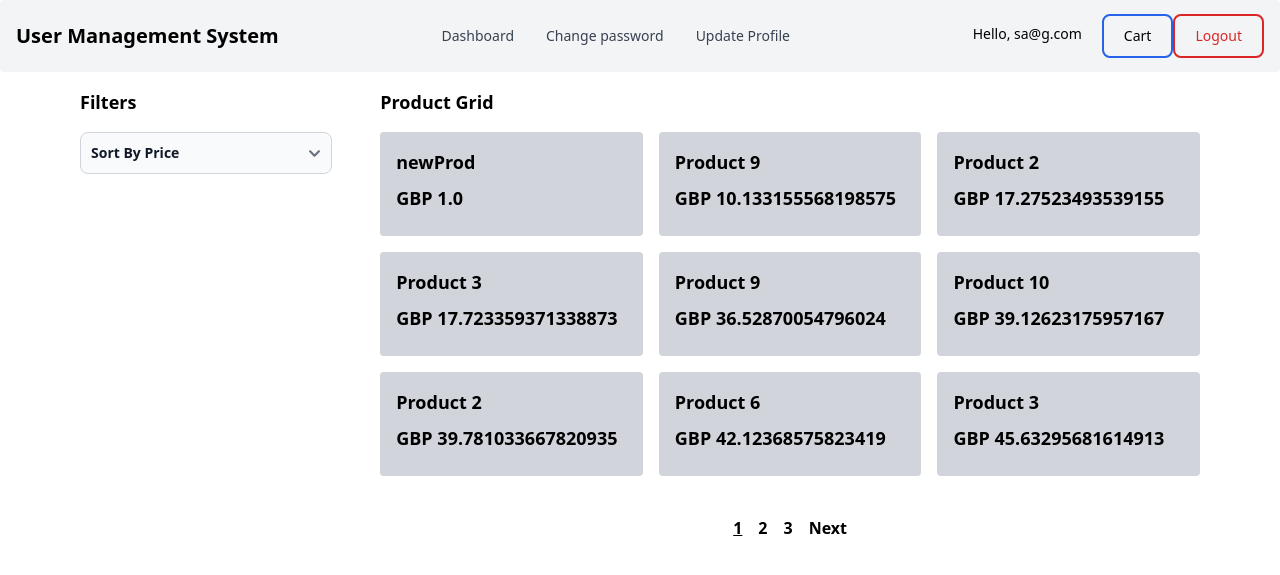
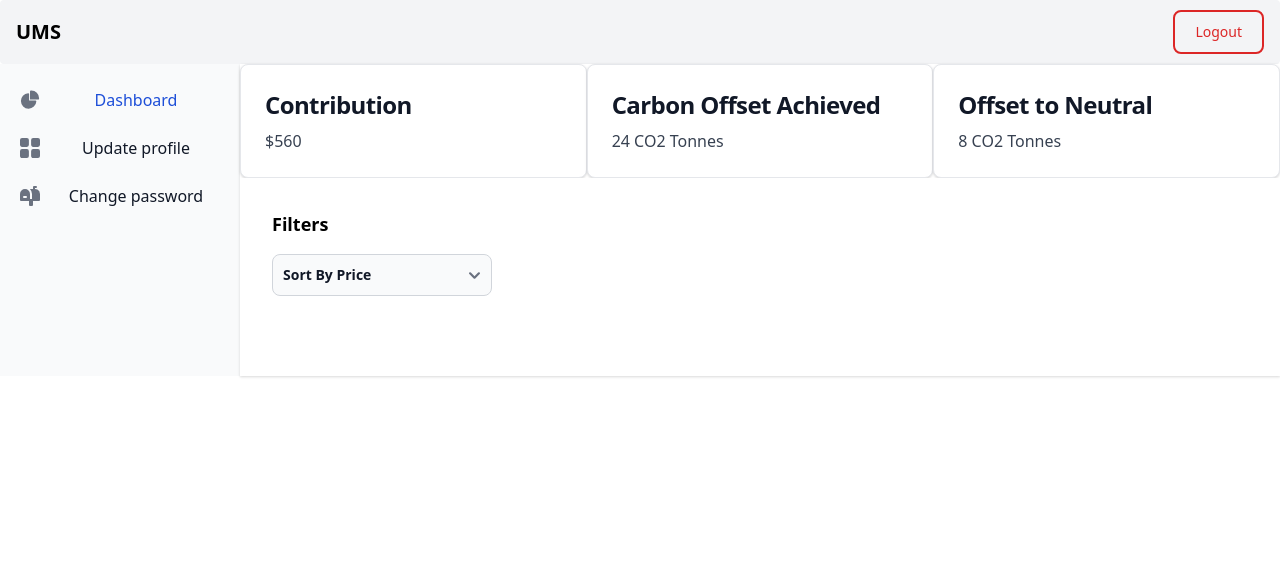
Before and after one commit to sammygojs/Flask_User_managementApp, a Flask app: page /user/dashboard in a window 1280 px wide. Shown: the top 575 px of the page. Run offline with Flask 3, Linux system fonts and the light colour scheme; a user stored in the database is signed in; style sheets or scripts are compiled from the project's sources; some libraries are stand-ins or nearby versions.

Commit message:
Adding sidebar to all pages and replacing navbar

```diff
--- a/main.py
+++ b/main.py
@@ -8,7 +8,7 @@
 import os
 app=Flask(__name__)
 app.config["SECRET_KEY"]='65b0b774279de460f1cc5c92'
-app.config['SQLALCHEMY_DATABASE_URI']="sqlite:///ums.sqlite"
+app.config['SQLALCHEMY_DATABASE_URI']='mysql://root:@localhost/ums'
 app.config['SQLALCHEMY_TRACK_MODIFICATIONS']=False
 app.config["SESSION_PERMANENT"]=False
 app.config["SESSION_TYPE"]='filesystem'
@@ -102,13 +102,14 @@
     Product(pname="Product 12", price=random.uniform(10.0, 100.0), photoURI='https://example.com/photo1.jpg'),
 ]
 
+
 #create table
 with app.app_context():
     # for data in mock_products:
         # product = Product(data)
         # db.session.add(data)
     # User().query.filter_by(id=1).update(dict(status=0))
-    # db.create_all()
+    db.create_all()
     # Product().query.delete()
     # print(Product().query.all())
     # db.drop_all()
--- a/requirements.txt
+++ b/requirements.txt
@@ -4,3 +4,4 @@
 flask-bcrypt
 reportlab
 build
+MySQLdb
--- a/templates/admin/addProduct.html
+++ b/templates/admin/addProduct.html
@@ -38,7 +38,11 @@
     </div>
 </body>
 </html> -->
-<section class="dark:bg-gray-900">
+<div class="flex">
+
+    <!-- New column -->
+    {% include 'admin/sideBar.html' %}
+<section class="dark:bg-gray-900 flex-auto shadow-md">
 
 
     <div class="flex flex-col items-center justify-center px-6 py-8 mx-auto my-20 lg:py-0 ">
--- a/templates/admin/admin-update-profile.html
+++ b/templates/admin/admin-update-profile.html
@@ -53,7 +53,11 @@
         </div>
 
     </div> -->
-    <section class="dark:bg-gray-900">
+    <div class="flex">
+
+        <!-- New column -->
+        {% include 'admin/sideBar.html' %}
+    <section class="dark:bg-gray-900 flex-auto md:shadow">
 
 
         <div class="flex flex-col items-center justify-center px-6 py-8 mx-auto my-20 lg:py-0 ">
--- a/templates/admin/layout.html
+++ b/templates/admin/layout.html
@@ -8,7 +8,9 @@
     {%else%}
     <title>User Management System</title>
     {%endif%}
-    <link rel="stylesheet" href="{{url_for('static',filename='dist/css/output.css')}}">
+    <link href="https://cdn.jsdelivr.net/npm/tailwindcss@2.2.19/dist/tailwind.min.css" rel="stylesheet">
+
+    <!-- <link rel="stylesheet" href="{{url_for('static',filename='dist/css/output.css')}}"> -->
     <!-- <link rel="stylesheet" href="https://maxcdn.bootstrapcdn.com/bootstrap/3.4.1/css/bootstrap.min.css"> -->
 
     <!-- <link rel="stylesheet" href="https://stackpath.bootstrapcdn.com/bootstrap/4.3.1/css/bootstrap.min.css" integrity="sha384-ggOyR0iXCbMQv3Xipma34MD+dH/1fQ784/j6cY/iJTQUOhcWr7x9JvoRxT2MZw1T" crossorigin="anonymous"> -->
--- a/templates/admin/user-change-password.html
+++ b/templates/admin/user-change-password.html
@@ -40,7 +40,11 @@
         </div>
 
     </div> -->
-    <section class="dark:bg-gray-900">
+    <div class="flex">
+
+        <!-- New column -->
+        {% include 'admin/sideBar.html' %}
+    <section class="dark:bg-gray-900 shadow-md flex-auto">
 
 
         <div class="flex flex-col items-center justify-center px-6 py-8 mx-auto my-20 lg:py-0 ">
--- a/templates/user/dashboard.html
+++ b/templates/user/dashboard.html
@@ -2,8 +2,8 @@
 
 {% block content %}
 {% include 'user/navbar.html' %}
-<div class="container">
-    {% with messages=get_flashed_messages(with_categories=true) %}
+<!-- <div class="container"> -->
+    <!-- {% with messages=get_flashed_messages(with_categories=true) %}
     {% if messages %}
     {% for category,message in messages %}
     <div class="alert alert-{{category}}">
@@ -11,18 +11,18 @@
     </div>
     {% endfor %}
     {% endif %}
-    {% endwith %}
-    {% if users %}
-    <div class="text-center">
-        <!-- <a class="text-center" href="/cart">Cart -->
-            <!-- ({{cartSize}}) -->
-        <!-- </a> -->
-        <!-- <button><a href="/generate-pdf">Print user details</a></button> -->
-    </div>
-    {% endif %}
+    {% endwith %} -->
 
     <!-- Show products -->
-    {% include 'user/productsView.html' %}
 
-</div>
+    <div class="flex">
+        {% include 'user/sideBar.html' %}
+        {% include 'user/productsView.html' %}
+
+<!-- </div> -->
+<script>
+    var dashboard = document.getElementById("dashboard");
+    // dashboard.classList.remove('text-gray-700')
+    dashboard.classList.add('text-blue-700');
+  </script>
 {% endblock content %}
--- a/templates/user/navbar.html
+++ b/templates/user/navbar.html
@@ -18,17 +18,22 @@
   <header>
     <nav class="bg-gray-100 border-gray-200 px-2 sm:px-4 py-2.5 rounded dark:bg-gray-900">
         <div class="container flex flex-wrap items-center justify-between mx-auto">
-            <a href="https://flowbite.com/" class="flex items-center">
+            <a href="user/dashboard" class="flex items-center">
                 <!-- <img src="https://flowbite.com/docs/images/logo.svg" class="h-6 mr-3 sm:h-9" alt="Flowbite Logo"> -->
-                <span class="self-center text-xl font-semibold whitespace-nowrap dark:text-white">User Management System</span>
+                <span class="self-center text-xl font-semibold whitespace-nowrap dark:text-white">UMS</span>
             </a>
             <div class="flex md:order-2">
                 {% if users %}
                     <h3
                     class="border-solid focus:outline-none focus:ring-blue-300 font-medium rounded-lg text-sm px-5 py-2.5 text-center mr-3 md:mr-0 dark:bg-blue-600 dark:hover:bg-blue-700 dark:focus:ring-blue-800">
                     Hello, {{users.email}}</h3>
-                    <a href="/cart" class="border-solid focus:outline-none focus:ring-blue-300 font-medium rounded-lg text-sm px-5 py-2.5 text-center border-blue-600 border-2">
-                    Cart</a>
+                    <a href="/cart" class="flex flex-row shadow focus:outline-none focus:ring-blue-300 font-medium rounded-lg text-sm px-5 py-2.5 text-center ">
+                    Cart
+                    <svg class="w-6 h-6 text-gray-800 dark:text-white" aria-hidden="true" xmlns="http://www.w3.org/2000/svg" fill="none" viewBox="0 0 24 24">
+                        <path stroke="currentColor" stroke-linecap="round" stroke-linejoin="round" stroke-width="2" d="M5 4h1.5L9 16m0 0h8m-8 0a2 2 0 1 0 0 4 2 2 0 0 0 0-4Zm8 0a2 2 0 1 0 0 4 2 2 0 0 0 0-4Zm-8.5-3h9.3L19 7H7.3"/>
+                    </svg>
+                    </a>
+
                   {% endif %}
                 <a href="/user/logout">
                     <button type="button"
@@ -47,7 +52,7 @@
                     </svg>
                 </button>
             </div>
-            <div class="items-center justify-between hidden w-full md:flex md:w-auto md:order-1" id="navbar-cta">
+            <!-- <div class="items-center justify-between hidden w-full md:flex md:w-auto md:order-1" id="navbar-cta">
                 <ul
                     class="flex flex-col p-4 mt-4 border border-gray-100 rounded-lg bg-gray-50 md:flex-row md:space-x-8 md:mt-0 md:text-sm md:font-medium md:border-0 md:bg-gray-100 dark:bg-gray-800 md:dark:bg-gray-900 dark:border-gray-700">
                     <li>
@@ -68,13 +73,8 @@
                           class="block py-2 pl-3 pr-4 text-gray-700 rounded hover:bg-gray-100 md:hover:bg-transparent md:hover:text-blue-700 md:p-0 md:dark:hover:text-white dark:text-gray-400 dark:hover:bg-gray-700 dark:hover:text-white md:dark:hover:bg-transparent dark:border-gray-700">
                           Update Profile</a>
                   </li>
-                    <!-- <li>
-                        <a href="#"
-                            class="block py-2 pl-3 pr-4 text-gray-700 rounded hover:bg-gray-100 md:hover:bg-transparent md:hover:text-blue-700 md:p-0 md:dark:hover:text-white dark:text-gray-400 dark:hover:bg-gray-700 dark:hover:text-white md:dark:hover:bg-transparent dark:border-gray-700">
-                            Contact</a>
-                    </li> -->
                 </ul>
-            </div>
+            </div> -->
         </div>
     </nav>
 </header>
--- a/templates/user/productsView.html
+++ b/templates/user/productsView.html
@@ -1,5 +1,26 @@
-<div class="px-8 rounded-2xl mx-8 flex">
-    <div class="w-1/4 p-4 bg-white mr-4">
+<div class="flex-auto shadow w-3/4">
+    <div class="flex flex-row">
+        <a href="#" class="block w-1/3 p-6 bg-white border border-gray-200 rounded-lg shadow hover:bg-gray-100 dark:bg-gray-800 dark:border-gray-700 dark:hover:bg-gray-700">
+            <h5 class="mb-2 text-2xl font-bold tracking-tight text-gray-900 dark:text-white">Contribution</h5>
+            <p class="font-normal text-gray-700 dark:text-gray-400">$560</p>
+        </a>
+         <a href="#" class="block w-1/3 p-6 bg-white border border-gray-200 rounded-lg shadow hover:bg-gray-100 dark:bg-gray-800 dark:border-gray-700 dark:hover:bg-gray-700">
+            <h5 class="mb-2 text-2xl font-bold tracking-tight text-gray-900 dark:text-white">Carbon Offset Achieved</h5>
+            <p class="font-normal text-gray-700 dark:text-gray-400">24 CO2 Tonnes</p>
+        </a>
+        <a href="#" class="block w-1/3 p-6 bg-white border border-gray-200 rounded-lg shadow hover:bg-gray-100 dark:bg-gray-800 dark:border-gray-700 dark:hover:bg-gray-700">
+            <h5 class="mb-2 text-2xl font-bold tracking-tight text-gray-900 dark:text-white">Offset to Neutral</h5>
+            <p class="font-normal text-gray-700 dark:text-gray-400">8 CO2 Tonnes</p>
+        </a>
+    </div>
+
+
+    <div class="rounded-2xl flex">
+
+    <div class="w-full p-4 bg-white">
+        <!-- <h2 class="text-lg font-semibold mb-4">Product Grid</h2> -->
+
+        <div class="w-1/4 p-4 bg-white">
             <h2 class="text-lg font-semibold mb-4">Filters</h2>
             <div class="mb-2">
                 <select onchange="window.location.href=this.value" id="countries" class="font-semibold bg-gray-50 border border-gray-300 text-gray-900 text-sm rounded-lg focus:ring-blue-500 focus:border-blue-500 block w-full p-2.5 dark:bg-gray-700 dark:border-gray-600 dark:placeholder-gray-400 dark:text-white dark:focus:ring-blue-500 dark:focus:border-blue-500">
@@ -9,8 +30,6 @@
                 </select>
             </div>
         </div>
-    <div class="w-3/4 p-4 rounded-2xl bg-white">
-        <h2 class="text-lg font-semibold mb-4">Product Grid</h2>
         <div class="grid grid-cols-3 gap-4">
             {% if productsList %}
             {% for product in productsList.items %}
@@ -55,5 +74,4 @@
     </ul>
     </div>
 </div>
-
 </div>
--- /dev/null
+++ b/templates/user/sideBar.html
@@ -0,0 +1,68 @@
+<div class="w-60 bg-blue-400 text-center">
+    <div class="h-full px-3 py-4 overflow-y-auto bg-gray-50 dark:bg-gray-800">
+        <ul class="space-y-2 font-medium">
+           <li>
+              <a href="/user/dashboard" class="flex items-center p-2 text-gray-900 rounded-lg dark:text-white hover:bg-gray-100 dark:hover:bg-gray-700 group">
+                 <svg class="w-5 h-5 text-gray-500 transition duration-75 dark:text-gray-400 group-hover:text-gray-900 dark:group-hover:text-white" aria-hidden="true" xmlns="http://www.w3.org/2000/svg" fill="currentColor" viewBox="0 0 22 21">
+                    <path d="M16.975 11H10V4.025a1 1 0 0 0-1.066-.998 8.5 8.5 0 1 0 9.039 9.039.999.999 0 0 0-1-1.066h.002Z"/>
+                    <path d="M12.5 0c-.157 0-.311.01-.565.027A1 1 0 0 0 11 1.02V10h8.975a1 1 0 0 0 1-.935c.013-.188.028-.374.028-.565A8.51 8.51 0 0 0 12.5 0Z"/>
+                 </svg>
+                 <!-- <span class="ms-3">Dashboard</span> -->
+                 <span class="flex-1 ms-3 whitespace-nowrap" id="dashboard">Dashboard</span>
+              </a>
+           </li>
+           <li>
+              <a href="/user/update-profile"class="flex items-center p-2 text-gray-900 rounded-lg dark:text-white hover:bg-gray-100 dark:hover:bg-gray-700 group">
+                 <svg class="flex-shrink-0 w-5 h-5 text-gray-500 transition duration-75 dark:text-gray-400 group-hover:text-gray-900 dark:group-hover:text-white" aria-hidden="true" xmlns="http://www.w3.org/2000/svg" fill="currentColor" viewBox="0 0 18 18">
+                    <path d="M6.143 0H1.857A1.857 1.857 0 0 0 0 1.857v4.286C0 7.169.831 8 1.857 8h4.286A1.857 1.857 0 0 0 8 6.143V1.857A1.857 1.857 0 0 0 6.143 0Zm10 0h-4.286A1.857 1.857 0 0 0 10 1.857v4.286C10 7.169 10.831 8 11.857 8h4.286A1.857 1.857 0 0 0 18 6.143V1.857A1.857 1.857 0 0 0 16.143 0Zm-10 10H1.857A1.857 1.857 0 0 0 0 11.857v4.286C0 17.169.831 18 1.857 18h4.286A1.857 1.857 0 0 0 8 16.143v-4.286A1.857 1.857 0 0 0 6.143 10Zm10 0h-4.286A1.857 1.857 0 0 0 10 11.857v4.286c0 1.026.831 1.857 1.857 1.857h4.286A1.857 1.857 0 0 0 18 16.143v-4.286A1.857 1.857 0 0 0 16.143 10Z"/>
+                 </svg>
+                 <span class="flex-1 ms-3 whitespace-nowrap" id="updateProfile">Update profile</span>
+                 <!-- <span class="inline-flex items-center justify-center px-2 ms-3 text-sm font-medium text-gray-800 bg-gray-100 rounded-full dark:bg-gray-700 dark:text-gray-300">Pro</span> -->
+              </a>
+           </li>
+           <li>
+              <a href="/user/change-password" class="flex items-center p-2 text-gray-900 rounded-lg dark:text-white hover:bg-gray-100 dark:hover:bg-gray-700 group">
+                 <svg class="flex-shrink-0 w-5 h-5 text-gray-500 transition duration-75 dark:text-gray-400 group-hover:text-gray-900 dark:group-hover:text-white" aria-hidden="true" xmlns="http://www.w3.org/2000/svg" fill="currentColor" viewBox="0 0 20 20">
+                    <path d="m17.418 3.623-.018-.008a6.713 6.713 0 0 0-2.4-.569V2h1a1 1 0 1 0 0-2h-2a1 1 0 0 0-1 1v2H9.89A6.977 6.977 0 0 1 12 8v5h-2V8A5 5 0 1 0 0 8v6a1 1 0 0 0 1 1h8v4a1 1 0 0 0 1 1h2a1 1 0 0 0 1-1v-4h6a1 1 0 0 0 1-1V8a5 5 0 0 0-2.582-4.377ZM6 12H4a1 1 0 0 1 0-2h2a1 1 0 0 1 0 2Z"/>
+                 </svg>
+                 <span class="flex-1 ms-3 whitespace-nowrap" id="changepwd">Change password</span>
+                 <!-- <span class="inline-flex items-center justify-center w-3 h-3 p-3 ms-3 text-sm font-medium text-blue-800 bg-blue-100 rounded-full dark:bg-blue-900 dark:text-blue-300">3</span> -->
+              </a>
+           </li>
+           <!-- <li>
+              <a href="#" class="flex items-center p-2 text-gray-900 rounded-lg dark:text-white hover:bg-gray-100 dark:hover:bg-gray-700 group">
+                 <svg class="flex-shrink-0 w-5 h-5 text-gray-500 transition duration-75 dark:text-gray-400 group-hover:text-gray-900 dark:group-hover:text-white" aria-hidden="true" xmlns="http://www.w3.org/2000/svg" fill="currentColor" viewBox="0 0 20 18">
+                    <path d="M14 2a3.963 3.963 0 0 0-1.4.267 6.439 6.439 0 0 1-1.331 6.638A4 4 0 1 0 14 2Zm1 9h-1.264A6.957 6.957 0 0 1 15 15v2a2.97 2.97 0 0 1-.184 1H19a1 1 0 0 0 1-1v-1a5.006 5.006 0 0 0-5-5ZM6.5 9a4.5 4.5 0 1 0 0-9 4.5 4.5 0 0 0 0 9ZM8 10H5a5.006 5.006 0 0 0-5 5v2a1 1 0 0 0 1 1h11a1 1 0 0 0 1-1v-2a5.006 5.006 0 0 0-5-5Z"/>
+                 </svg>
+                 <span class="flex-1 ms-3 whitespace-nowrap">Users</span>
+              </a>
+           </li>
+           <li>
+              <a href="#" class="flex items-center p-2 text-gray-900 rounded-lg dark:text-white hover:bg-gray-100 dark:hover:bg-gray-700 group">
+                 <svg class="flex-shrink-0 w-5 h-5 text-gray-500 transition duration-75 dark:text-gray-400 group-hover:text-gray-900 dark:group-hover:text-white" aria-hidden="true" xmlns="http://www.w3.org/2000/svg" fill="currentColor" viewBox="0 0 18 20">
+                    <path d="M17 5.923A1 1 0 0 0 16 5h-3V4a4 4 0 1 0-8 0v1H2a1 1 0 0 0-1 .923L.086 17.846A2 2 0 0 0 2.08 20h13.84a2 2 0 0 0 1.994-2.153L17 5.923ZM7 9a1 1 0 0 1-2 0V7h2v2Zm0-5a2 2 0 1 1 4 0v1H7V4Zm6 5a1 1 0 1 1-2 0V7h2v2Z"/>
+                 </svg>
+                 <span class="flex-1 ms-3 whitespace-nowrap">Products</span>
+              </a>
+           </li>
+           <li>
+              <a href="#" class="flex items-center p-2 text-gray-900 rounded-lg dark:text-white hover:bg-gray-100 dark:hover:bg-gray-700 group">
+                 <svg class="flex-shrink-0 w-5 h-5 text-gray-500 transition duration-75 dark:text-gray-400 group-hover:text-gray-900 dark:group-hover:text-white" aria-hidden="true" xmlns="http://www.w3.org/2000/svg" fill="none" viewBox="0 0 18 16">
+                    <path stroke="currentColor" stroke-linecap="round" stroke-linejoin="round" stroke-width="2" d="M1 8h11m0 0L8 4m4 4-4 4m4-11h3a2 2 0 0 1 2 2v10a2 2 0 0 1-2 2h-3"/>
+                 </svg>
+                 <span class="flex-1 ms-3 whitespace-nowrap">Sign In</span>
+              </a>
+           </li>
+           <li>
+              <a href="#" class="flex items-center p-2 text-gray-900 rounded-lg dark:text-white hover:bg-gray-100 dark:hover:bg-gray-700 group">
+                 <svg class="flex-shrink-0 w-5 h-5 text-gray-500 transition duration-75 dark:text-gray-400 group-hover:text-gray-900 dark:group-hover:text-white" aria-hidden="true" xmlns="http://www.w3.org/2000/svg" fill="currentColor" viewBox="0 0 20 20">
+                    <path d="M5 5V.13a2.96 2.96 0 0 0-1.293.749L.879 3.707A2.96 2.96 0 0 0 .13 5H5Z"/>
+                    <path d="M6.737 11.061a2.961 2.961 0 0 1 .81-1.515l6.117-6.116A4.839 4.839 0 0 1 16 2.141V2a1.97 1.97 0 0 0-1.933-2H7v5a2 2 0 0 1-2 2H0v11a1.969 1.969 0 0 0 1.933 2h12.134A1.97 1.97 0 0 0 16 18v-3.093l-1.546 1.546c-.413.413-.94.695-1.513.81l-3.4.679a2.947 2.947 0 0 1-1.85-.227 2.96 2.96 0 0 1-1.635-3.257l.681-3.397Z"/>
+                    <path d="M8.961 16a.93.93 0 0 0 .189-.019l3.4-.679a.961.961 0 0 0 .49-.263l6.118-6.117a2.884 2.884 0 0 0-4.079-4.078l-6.117 6.117a.96.96 0 0 0-.263.491l-.679 3.4A.961.961 0 0 0 8.961 16Zm7.477-9.8a.958.958 0 0 1 .68-.281.961.961 0 0 1 .682 1.644l-.315.315-1.36-1.36.313-.318Zm-5.911 5.911 4.236-4.236 1.359 1.359-4.236 4.237-1.7.339.341-1.699Z"/>
+                 </svg>
+                 <span class="flex-1 ms-3 whitespace-nowrap">Sign Up</span>
+              </a>
+           </li> -->
+        </ul>
+     </div>
+</div>
```
Also changed, not shown: templates/admin/addUser.html (+6 -1 lines), templates/admin/admin-change-password.html (+5 -39 lines), templates/admin/all-user.html (+5 -2 lines), templates/admin/dashboard.html (+9 -6 lines), templates/admin/navbar.html (+4 -4 lines), templates/admin/sideBar.html (added, +68 -0 lines), templates/user/cart.html (+7 -2 lines), templates/user/change-password.html (+9 -2 lines), templates/user/update-profile.html (+9 -1 lines). Lines whose indentation alone changed are shown as unchanged.
